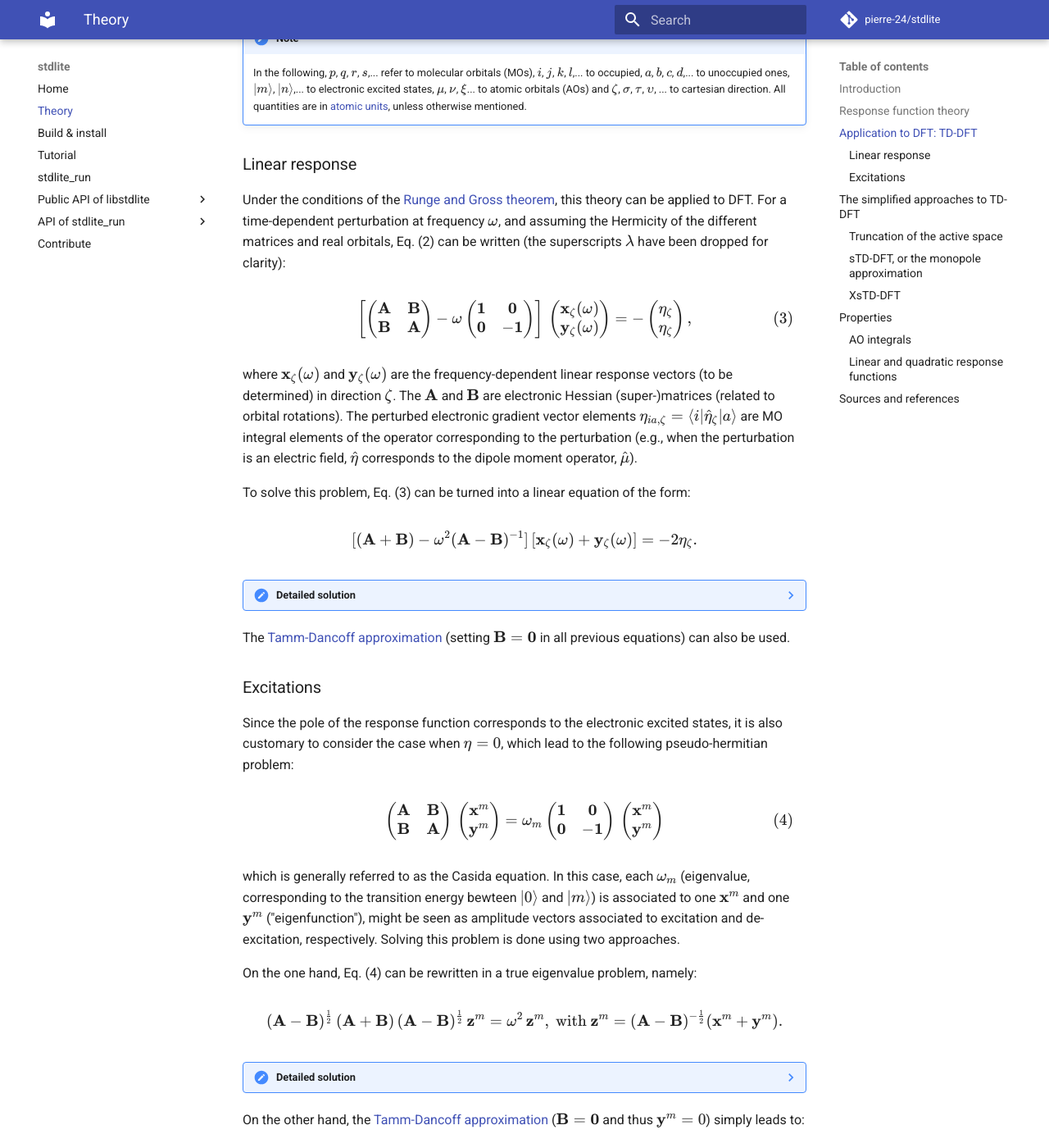
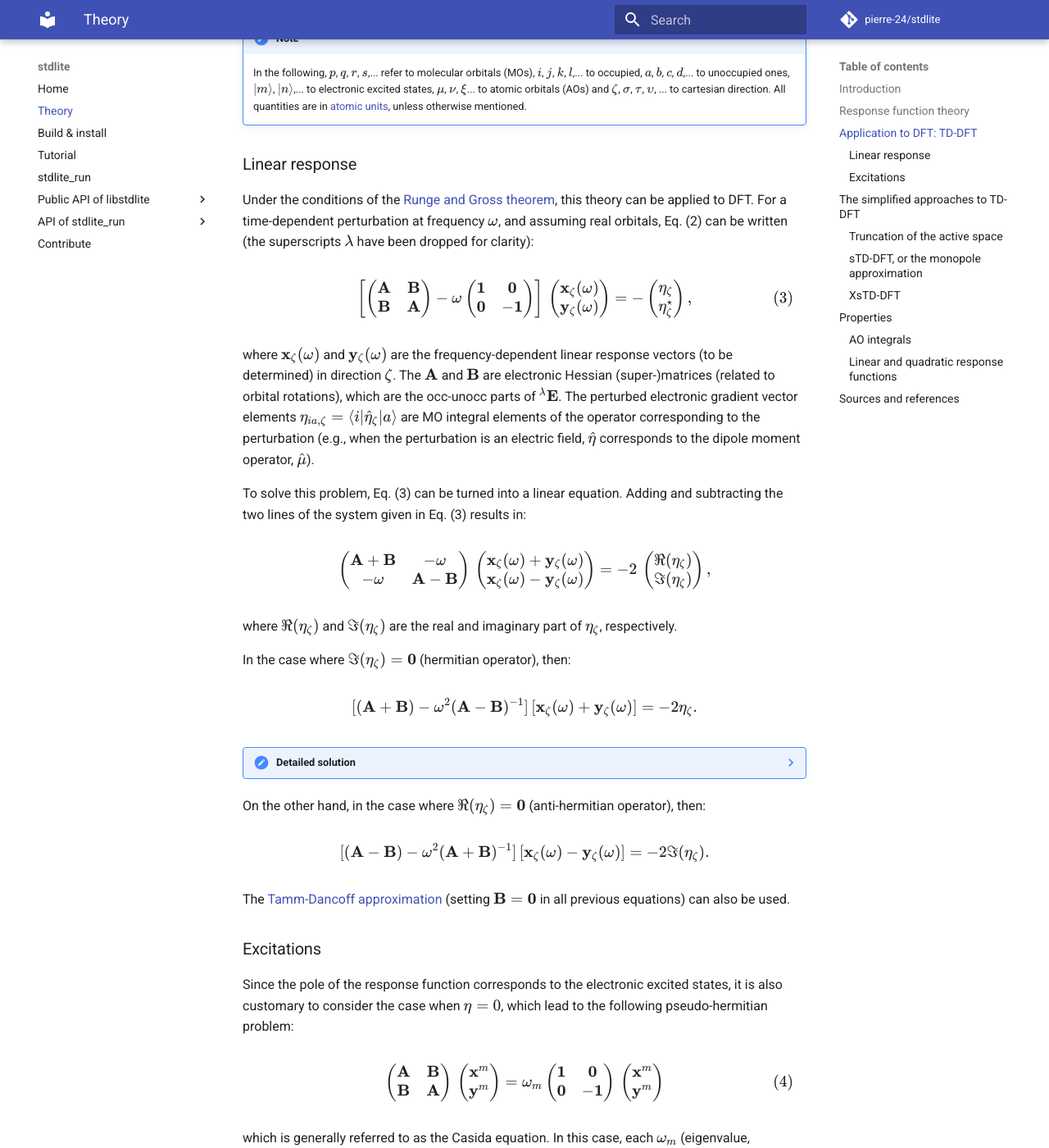
Before and after one commit to pierre-24/stdlite, an MkDocs documentation site: the page built from docs/theory.md, in a window 1280 px wide and 1400 px high, scrolled down 2840 px. Shown: the whole window at 82% size. Built offline with MkDocs 1.6.1 and Material for MkDocs 9.7.7, drawn with Linux system fonts in a browser that asks for light colours; comment, search, counter and statistics services are not loaded; some of the changed text lies outside the part shown.

Commit message:
non hermitian stuffs are different ;)

```diff
--- a/docs/theory.md
+++ b/docs/theory.md
@@ -89,7 +89,7 @@ Using a Fourier series of $\hat V$, one can obtain a TD version of the linear re
 ### Linear response
 
 Under the conditions of the [Runge and Gross theorem](https://en.wikipedia.org/wiki/Runge%E2%80%93Gross_theorem), this theory can be applied to DFT.
-For a time-dependent perturbation at frequency $\omega$, and assuming the Hermicity of the different matrices and real orbitals, Eq. (2) can be written (the superscripts $\lambda$ have been dropped for clarity):
+For a time-dependent perturbation at frequency $\omega$, and assuming  real orbitals, Eq. (2) can be written (the superscripts $\lambda$ have been dropped for clarity):
 
 $$\tag{3}\left[\begin{pmatrix}
 \mathbf A & \mathbf B \\
@@ -100,14 +100,30 @@ $$\tag{3}\left[\begin{pmatrix}
 \end{pmatrix}\right]\,\begin{pmatrix}
 \mathbf x_\zeta(\omega)\\ \mathbf y_\zeta(\omega)
 \end{pmatrix}=-\begin{pmatrix}
-\mathbf \eta_\zeta\\ \mathbf \eta_\zeta
+\mathbf \eta_\zeta\\ \mathbf \eta_\zeta^\star
 \end{pmatrix},$$
 
 where $\mathbf x_\zeta(\omega)$ and $\mathbf y_\zeta(\omega)$ are the frequency-dependent linear response vectors (to be determined) in direction $\zeta$.
-The $\mathbf A$ and $\mathbf B$ are electronic Hessian (super-)matrices (related to orbital rotations).
+The $\mathbf A$ and $\mathbf B$ are electronic Hessian (super-)matrices (related to orbital rotations), which are the occ-unocc parts of ${}^\lambda\mathbf E$.
 The perturbed electronic gradient vector elements $\eta_{ia,\zeta} = \braket{i|\hat\eta_\zeta|a}$ are MO integral elements of the operator corresponding to the perturbation (e.g., when the perturbation is an electric field, $\hat\eta$ corresponds to the dipole moment operator, $\hat\mu$).
 
-To solve this problem, Eq. (3) can be turned into a linear equation of the form:
+To solve this problem, Eq. (3) can be turned into a linear equation.
+Adding and subtracting the two lines of the system given in Eq. (3) results in:
+
+$$
+\begin{pmatrix}
+\mathbf A+ \mathbf B & -\omega \\
+-\omega & \mathbf A - \mathbf B
+\end{pmatrix}\,\begin{pmatrix}
+\mathbf x_\zeta(\omega) + \mathbf y_\zeta(\omega)\\ \mathbf x_\zeta(\omega) - \mathbf y_\zeta(\omega)
+\end{pmatrix}=-2\,\begin{pmatrix}
+\Re(\mathbf \eta_\zeta)\\ \Im(\mathbf \eta_\zeta)
+\end{pmatrix},
+$$
+
+where $\Re(\eta_\zeta)$ and $\Im(\eta_\zeta)$ are the real and imaginary part of $\eta_\zeta$, respectively.
+
+In the case where $\Im(\eta_\zeta) = \mathbf 0$ (hermitian operator), then:
 
 $$[(\mathbf{A} + \mathbf{B}) - \omega^2(\mathbf{A}-\mathbf{B})^{-1}]\,[\mathbf x_\zeta(\omega) + \mathbf y_\zeta(\omega)] = -2\mathbf\eta_\zeta.$$
 
@@ -127,6 +143,11 @@ $$[(\mathbf{A} + \mathbf{B}) - \omega^2(\mathbf{A}-\mathbf{B})^{-1}]\,[\mathbf x
     $$\mathbf v_{\zeta}(\omega)  =\mathbf x_\zeta(\omega) - \mathbf y_\zeta(\omega) =  \omega\,(\mathbf A-\mathbf B)^{-1}\,\mathbf u_{\zeta}(\omega),$$
 
     the response vector are obtained: $\mathbf x_{\zeta}(\omega) = \frac{1}{2}[\mathbf u_{\zeta}(\omega)  + \mathbf v_{\zeta}(\omega)]$ and $\mathbf y_{\zeta}(\omega) = \frac{1}{2}[\mathbf u_{\zeta}(\omega)  - \mathbf v_{\zeta}(\omega)]$.
+
+
+On the other hand, in the case where $\Re(\eta_\zeta) = \mathbf 0$ (anti-hermitian operator), then:
+
+$$[(\mathbf{A} - \mathbf{B}) - \omega^2(\mathbf{A}+\mathbf{B})^{-1}]\,[\mathbf x_\zeta(\omega) - \mathbf y_\zeta(\omega)] = -2\Im(\mathbf\eta_\zeta).$$
 
 The [Tamm-Dancoff approximation](https://doi.org/10.1016/S0009-2614(99)01149-5) (setting $\mathbf B = \mathbf 0$ in all previous equations) can also be used.
 
@@ -297,7 +318,6 @@ B'_{ia,jb} =& 2\,(ia|bj)' -a_x\,(ib|aj)'.
 
     The publication describing the XsTD-DFT implementation is not yet available. Thus, this approach is not yet implemented.
 
-
 ## Properties
 
 ### AO integrals
```
Also changed, not shown: other parts of docs/theory.md (+10 -10 lines).
